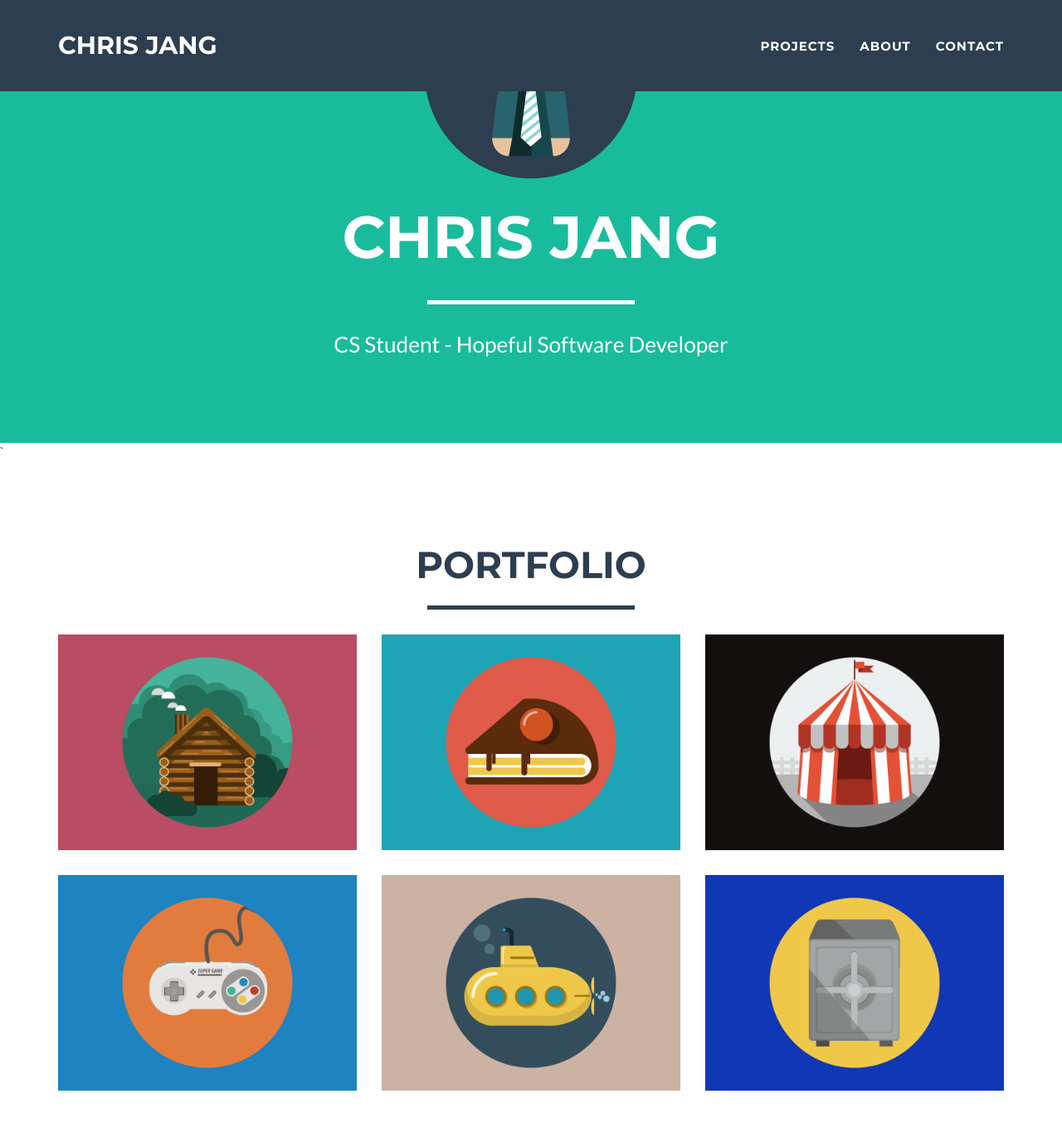
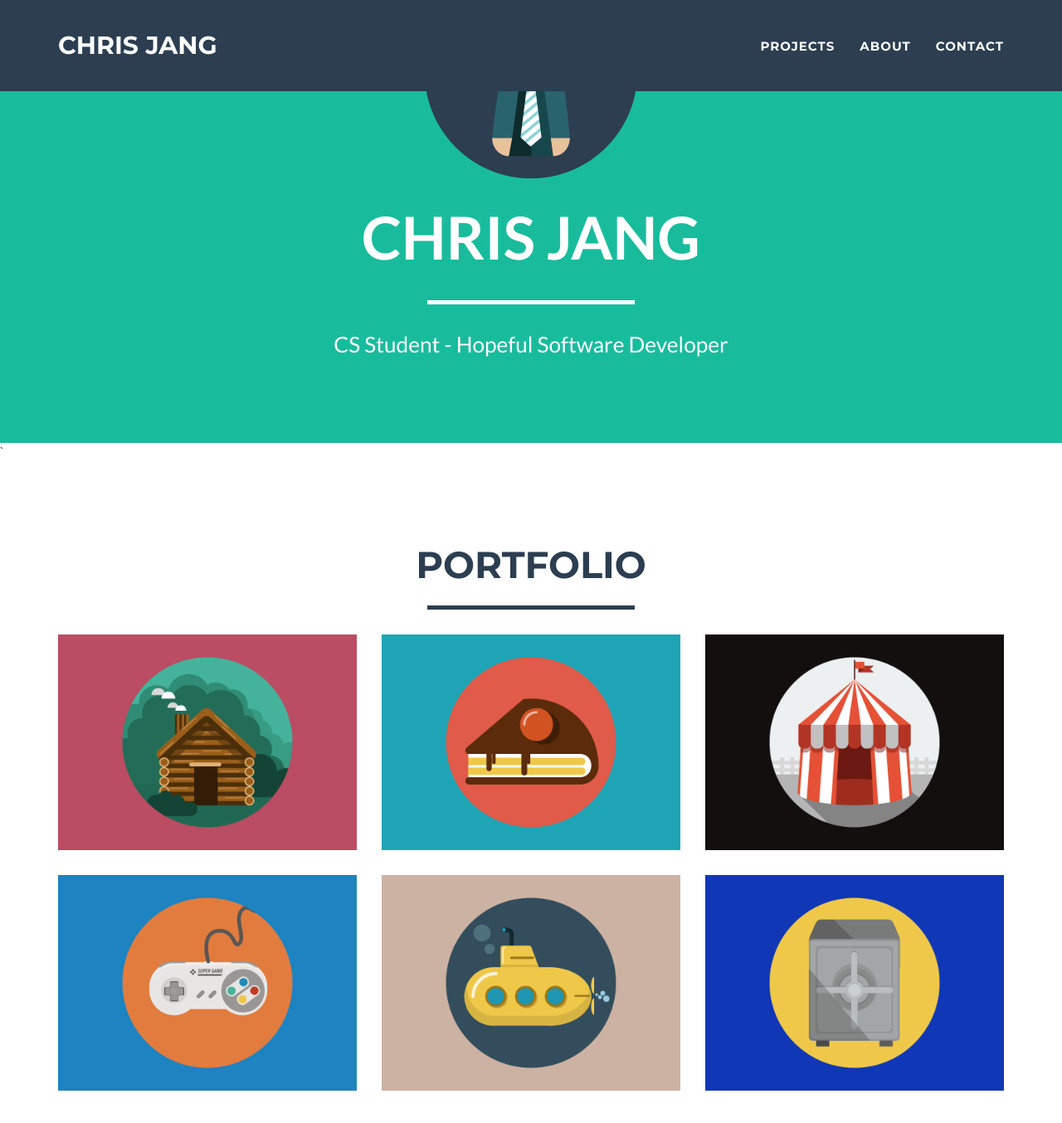
Before and after one commit to cjang5/cjang5.github.io, a Jekyll site: the page built from index.html, in a window 1280 px wide and 1400 px high, scrolled down 241 px. Shown: the top 1354 px of the window at 83% size. Built offline with Jekyll 4.4.1, drawn with Linux system fonts in a browser that asks for light colours.

Commit message:
Changed main name font to Lato from Monsterrat

```diff
--- a/_includes/css/main.css
+++ b/_includes/css/main.css
@@ -98,7 +98,7 @@
 header .intro-text .name {
     display: block;
     text-transform: uppercase;
-    font-family: Montserrat,"Helvetica Neue",Helvetica,Arial,sans-serif;
+    font-family: Lato,"Helvetica Neue",Helvetica,Arial,sans-serif;
     font-size: 2em;
     font-weight: 700;
 }
```
